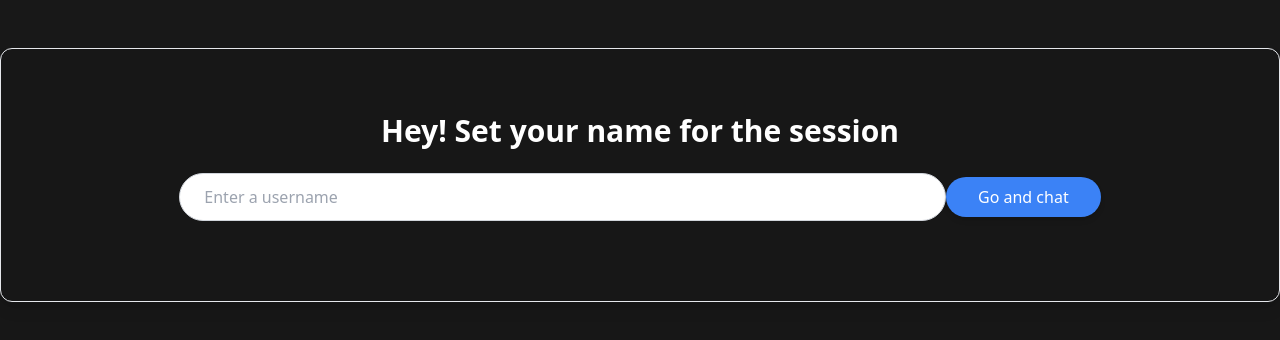
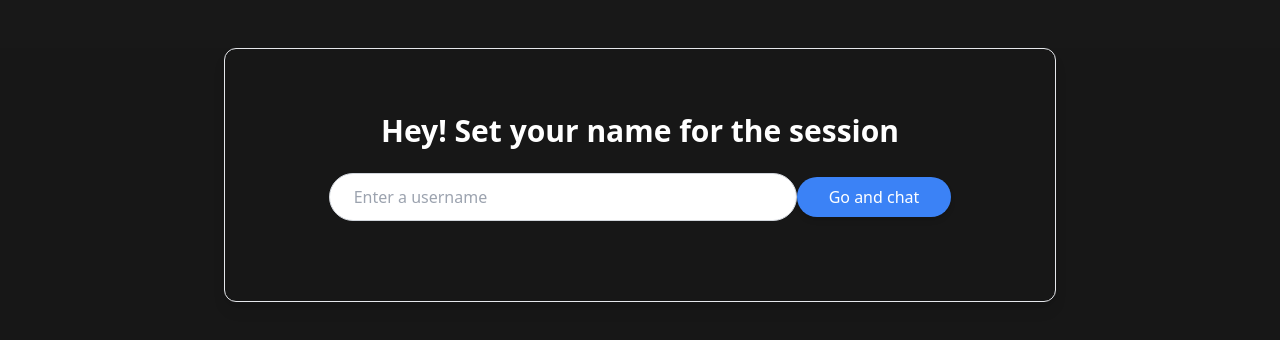
Before and after one commit to arobaseSuulei/chatGO, a React (Create React App) app in the folder my-project/: page / in a window 1280 px wide. Shown: the top 340 px of the page. Built offline with nearby package versions, Linux system fonts and the light colour scheme.

Commit message:
delete msg feature

```diff
--- /dev/null
+++ b/my-project/src/components/DeleteThis.jsx
@@ -0,0 +1,16 @@
+import React, { useState, useEffect } from "react";
+
+
+
+export default function DeleteThis(props) {
+    return (
+        <a className={'rounded-full bg-white bg-opacity-10 p-1'}>
+            <svg xmlns="http://www.w3.org/2000/svg" fill="none" viewBox="0 0 24 24"
+                 stroke-width="1.5" stroke="currentColor" className="size-3">
+                <path stroke-linecap="round" stroke-linejoin="round"
+                      d="m14.74 9-.346 9m-4.788 0L9.26 9m9.968-3.21c.342.052.682.107 1.022.166m-1.022-.165L18.16 19.673a2.25 2.25 0 0 1-2.244 2.077H8.084a2.25 2.25 0 0 1-2.244-2.077L4.772 5.79m14.456 0a48.108 48.108 0 0 0-3.478-.397m-12 .562c.34-.059.68-.114 1.022-.165m0 0a48.11 48.11 0 0 1 3.478-.397m7.5 0v-.916c0-1.18-.91-2.164-2.09-2.201a51.964 51.964 0 0 0-3.32 0c-1.18.037-2.09 1.022-2.09 2.201v.916m7.5 0a48.667 48.667 0 0 0-7.5 0"/>
+            </svg>
+
+        </a>
+    );
+}
--- a/my-project/src/components/Session.jsx
+++ b/my-project/src/components/Session.jsx
@@ -18,7 +18,7 @@
     }
     return(
         <div
-            className="mx-auto mt-12 border rounded-xl flex flex-col gap-8 justify-center items-center p-8 md:p-16 shadow-lg ">
+            className="sm:mx-56 mt-12 border rounded-xl flex flex-col gap-8 justify-center items-center p-8 md:p-16 shadow-lg ">
             <div className="text-center w-full">
                 <h1 className="text-2xl md:text-3xl font-bold text-white mb-6">
                     Hey! Set your name for the session
```
Also changed, not shown: my-project/src/components/DesktopDevice.jsx (+13 -6 lines).
